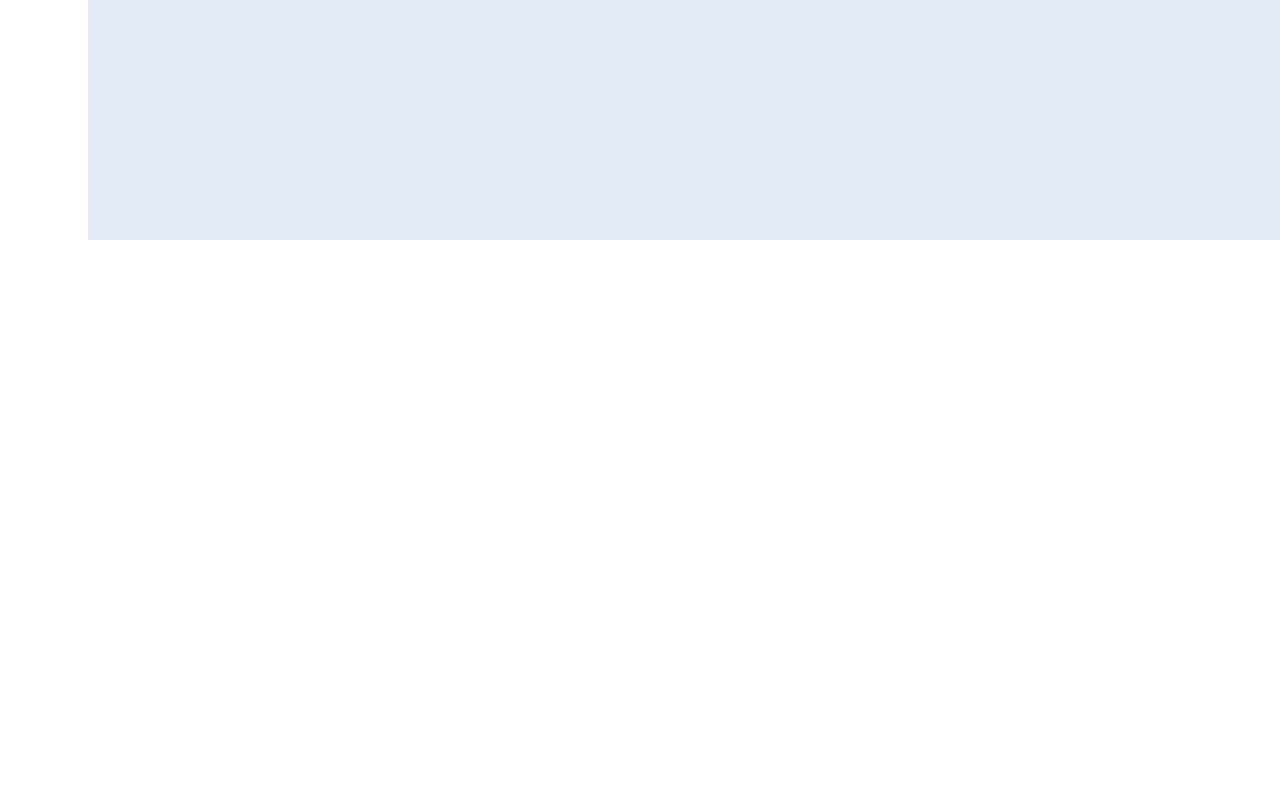
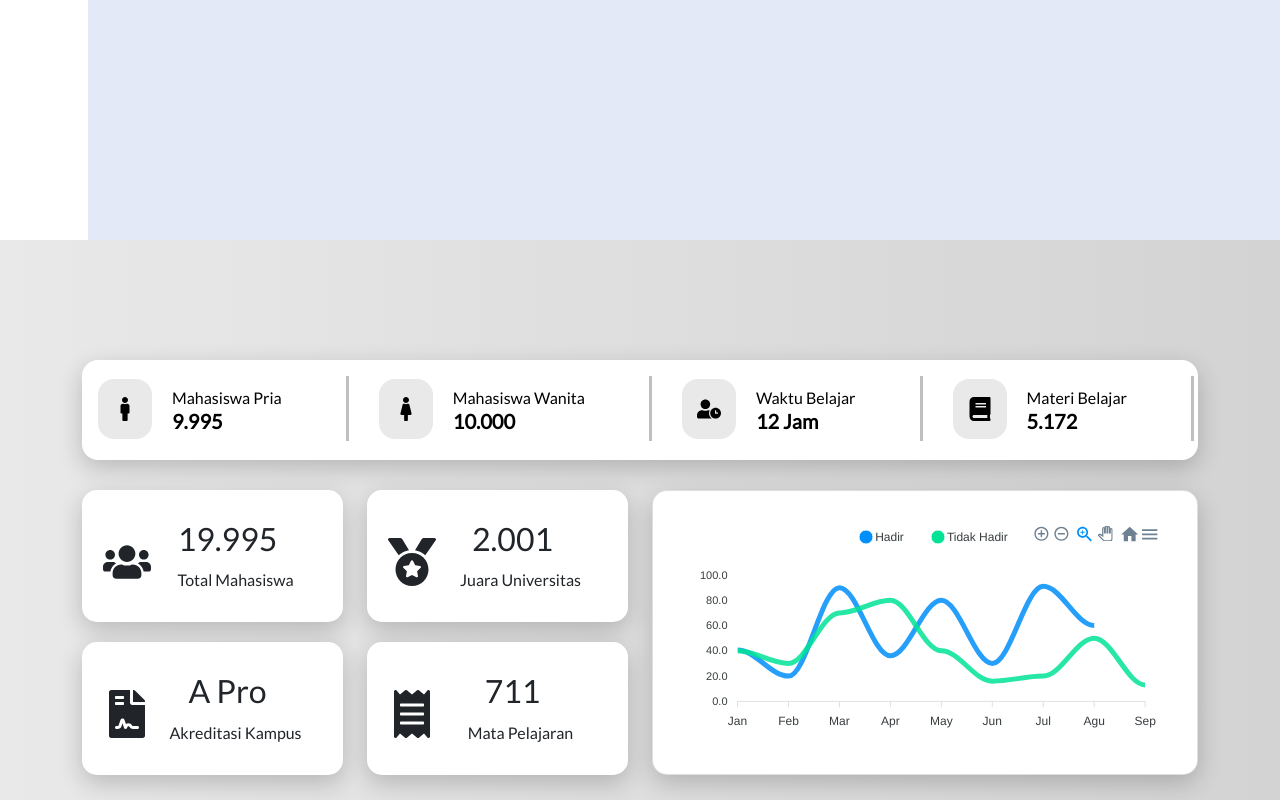
Before and after one commit to rskyyadi/react-awal, a React (Create React App) app: page / in a window 1280 px wide. Shown: the part 560-1360 px from the top of the page. Before the commit the page ends 800 px from the top, so only its background shows below. Built offline with nearby package versions, Linux system fonts and the light colour scheme.

Commit message:
Menambahkan Fungsi

```diff
--- a/src/App.js
+++ b/src/App.js
@@ -37,8 +37,8 @@ function App (){
         <Router>
           <Sidebar_dua />
           <Switch>
-            <Route path='/' exact />
-            <Route path='/reports' />
+            <Route path='/' exact component={sidebarUtama} />
+            <Route path='/reports' component={utama} />
             <Route path='/product' />
             <Route path='/team' />
             <Route path='/messages' />
```
